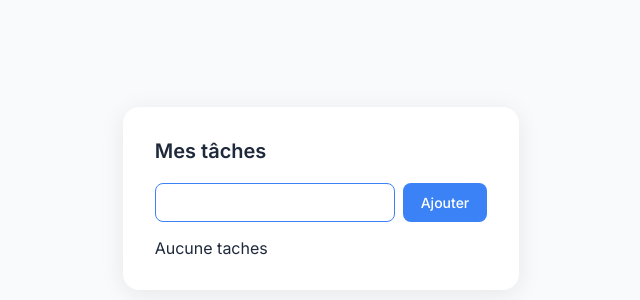
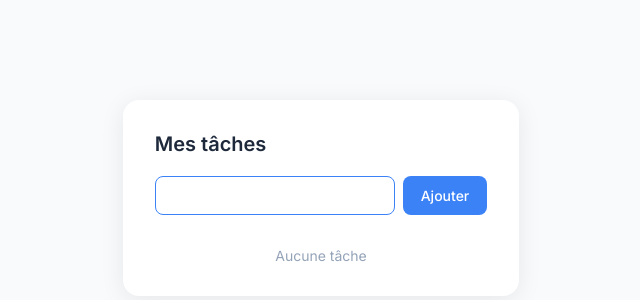
Before and after one commit to HugoRbn/todoAppReact, a React (Vite) app: page / in a window 1280 px wide. Shown: the part 202-502 px from the top of the page, without its empty margins (319-959 px from the left). Built offline with nearby package versions, Linux system fonts and the light colour scheme.

Commit message:
style: fix TasksList layout and ButtonSuppr className

```diff
--- a/src/components/buttons/ButtonSuppr.tsx
+++ b/src/components/buttons/ButtonSuppr.tsx
@@ -1,9 +1,9 @@
-const ButtonSuppr = ({ removeTask }: { removeTask?: () => void}) => {
-    return (
-        <button className="button suppr" onClick={removeTask}>
-            Supprimer
-        </button>
-    );
+const ButtonSuppr = ({ removeTask }: { removeTask?: () => void }) => {
+  return (
+    <button className="button-suppr" onClick={removeTask}>
+      Supprimer
+    </button>
+  );
 };
 
 export default ButtonSuppr;
--- a/src/components/ui/TasksList.tsx
+++ b/src/components/ui/TasksList.tsx
@@ -1,22 +1,20 @@
 import ButtonSuppr from "../buttons/ButtonSuppr.tsx";
-import type {Task} from "../../data/task.ts";
+import type { Task } from "../../data/task.ts";
 
-const TasksList = ({ tasks, removeTask }: { tasks: Task[], removeTask: (task: string) => void }) => {
-
+const TasksList = ({ tasks, removeTask }: { tasks: Task[]; removeTask: (task: string) => void }) => {
   return (
-      <div>
-        <ul className="taskList">
-          {tasks.length > 0 ? tasks.map((t, key) =>
-              <div>
-                <li key={key}>{t.id}</li>
-                <ButtonSuppr removeTask={() => removeTask(t.id)}></ButtonSuppr>
-              </div>
-
-              )
-              : <p>Aucune taches</p>}
-        </ul>
-      </div>
-
+    <ul className="taskList">
+      {tasks.length > 0 ? (
+        tasks.map((t) => (
+          <li key={t.id}>
+            <span>{t.name || t.id}</span>
+            <ButtonSuppr removeTask={() => removeTask(t.id)} />
+          </li>
+        ))
+      ) : (
+        <p className="empty-state">Aucune tâche</p>
+      )}
+    </ul>
   );
 };
 
```
